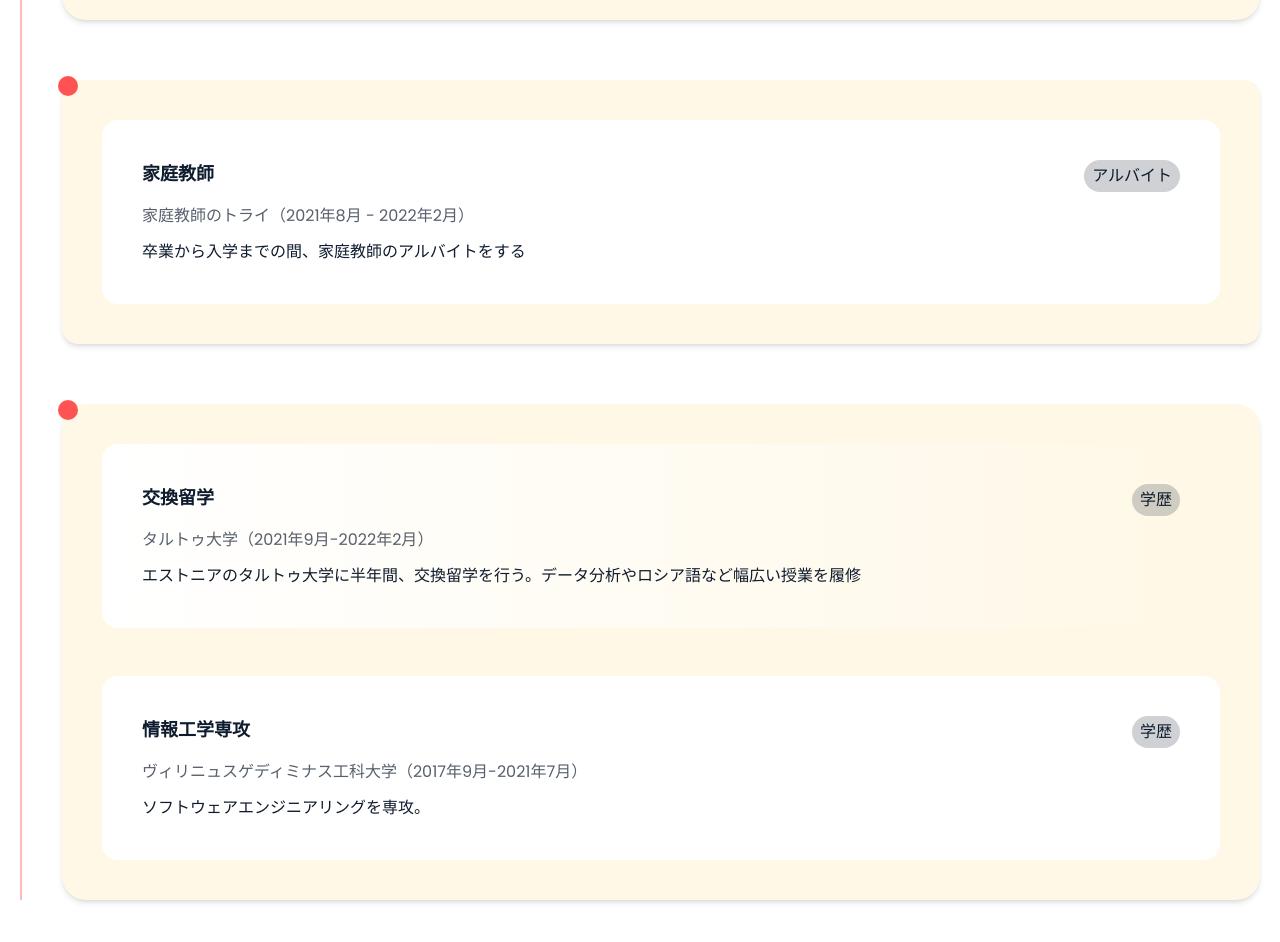
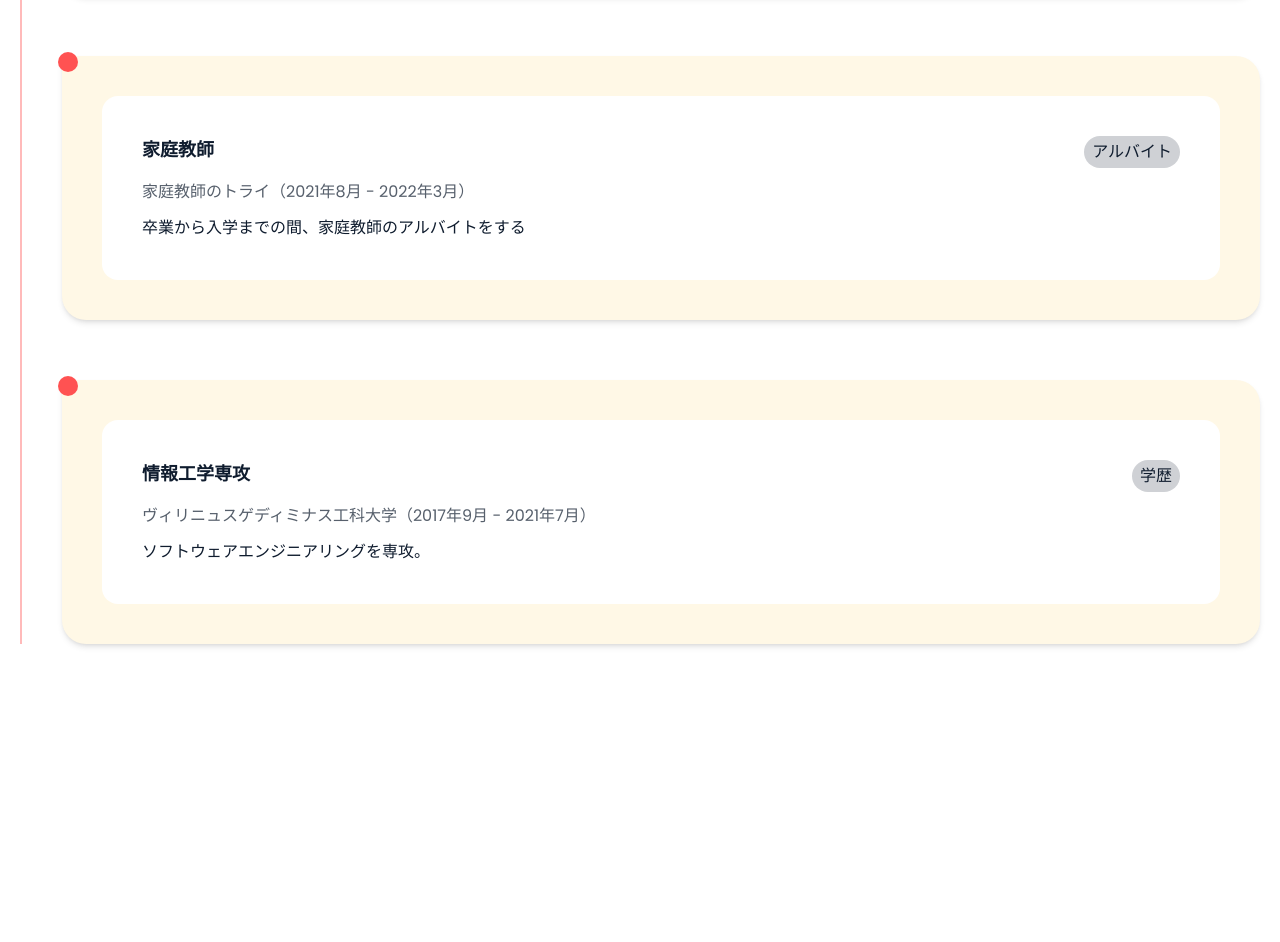
Before and after one commit to tontonbutadon/portfolio, a Next.js app: page / in a window 1280 px wide. Shown: the part 3600-4542 px from the top of the page. After the commit the page ends 4324 px from the top, so only its background shows below. Built offline with nearby package versions, Linux system fonts and the light colour scheme.

Commit message:
finish making History Section components

```diff
--- a/src/components/blocks/HistoryCard.tsx
+++ b/src/components/blocks/HistoryCard.tsx
@@ -6,22 +6,34 @@
 }
 
 export const HistoryCard: React.FC<HistoryCardProps> = ({ historyCard }) => {
+  const formatDate = (dateString: string): string => {
+    const date = new Date(dateString);
+    const year = date.getFullYear();
+    const month = date.getMonth() + 1; // 0から始まるので+1
+    return `${year}年${month}月`;
+  };
   return (
-    <li className="relative shadow-md bg-[var(--color-background)] rounded-3xl p-6 md:p-10 [&:not(:last-child)]:mb-10 md:[&:not(:last-child)]:mb-15">
+    <li className="relative shadow-md bg-[var(--color-background)] rounded-b-3xl rounded-tr-3xl p-6 md:p-10 [&:not(:last-child)]:mb-10 md:[&:not(:last-child)]:mb-15">
       <div className="bg-white rounded-2xl p-6 md:p-10">
         <span className="absolute -top-1 -left-1 bg-[var(--color-flamingo)] w-5 h-5 rounded-full"></span>
         <div className="flex justify-between mb-2 md:mb-3">
           <span className="block font-semibold text-lg">{historyCard.title}</span>
-          <span className="block py-1 px-2 rounded-4xl bg-[var(--color-flamingo)]/20 text-[var(--color-flamingo)]">
+          <span
+            className={`block py-1 px-2 rounded-4xl ${historyCard.status === '現在' ? 'text-[var(--color-flamingo)] bg-[var(--color-flamingo)]/20' : 'text-[var(--color-dark)] bg-[var(--color-dark)]/20'}`}
+          >
             {historyCard.status}
           </span>
         </div>
-        <span className="block text-[var(--color-dark)]/70 text-base mb-2 md:mb-3">
+        <span className="block text-base mb-2 md:mb-3 text-[var(--color-dark)]/70">
           {historyCard.company}
           <span className="block md:inline">
-            （<time dateTime={`${historyCard.period.start}`}>{historyCard.period.start}</time> -{' '}
+            （
+            <time dateTime={`${historyCard.period.start}`}>
+              {formatDate(historyCard.period.start)}
+            </time>{' '}
+            -{' '}
             <time dateTime={`${historyCard.period.end}` ? historyCard.period.end : '現在'}>
-              {historyCard.period.end ? historyCard.period.end : '現在'}
+              {historyCard.period.end ? formatDate(historyCard.period.end) : '現在'}
             </time>
             ）
           </span>
--- a/src/components/sections/HistorySection.tsx
+++ b/src/components/sections/HistorySection.tsx
@@ -1,4 +1,6 @@
 import React from 'react';
+import { HistoryCard } from '../blocks/HistoryCard';
+import { historyData } from '@/types/historyCard';
 
 export const HistorySection: React.FC = ({}) => {
   return (
@@ -11,85 +13,9 @@
       </p>
       <div className="">
         <ul className="border-l-2 h-full pl-10 border-[var(--color-flamingo)]/40">
-          <li className="relative bg-[var(--color-background)] rounded-3xl p-6 md:p-10 mb-10 md:mb-15  shadow-md">
-            <div className="bg-white rounded-2xl p-6 md:p-10">
-              <span className="absolute -top-1 -left-1 bg-[var(--color-flamingo)] w-5 h-5 rounded-full"></span>
-              <div className="flex justify-between mb-2 md:mb-3">
-                <span className="block font-semibold text-lg">WEBエンジニア</span>
-                <span className="block py-1 px-2 rounded-4xl bg-[var(--color-flamingo)]/20 text-[var(--color-flamingo)]">
-                  現在
-                </span>
-              </div>
-              <span className="block text-[var(--color-dark)]/70 text-base mb-2 md:mb-3">
-                株式会社ZENB JAPAN
-                <span className="block md:inline">
-                  （<time dateTime="2022-03-30">2022年3月</time> - <time>現在</time>）
-                </span>
-              </span>
-              <p>
-                新卒で入社。<br></br>
-                社内唯一のエンジニアとして、Shopifyで構築されたECサイト開発・運用を中心に、フロントエンドからバックエンドまで担当。データドリブンなUI・UXの改善にも取り組む。
-              </p>
-            </div>
-          </li>
-          <li className="relative bg-[var(--color-background)] rounded-2xl p-6 md:p-10 mb-10 md:mb-15 shadow-md">
-            <div className="bg-white rounded-2xl p-6 md:p-10">
-              <span className="absolute -top-1 -left-1 bg-[var(--color-flamingo)] w-5 h-5 rounded-full"></span>
-              <div className="flex justify-between mb-2 md:mb-3">
-                <span className="block font-semibold text-lg">家庭教師</span>
-                <span className="block py-1 px-2 rounded-4xl bg-[var(--color-dark)]/20">
-                  アルバイト
-                </span>
-              </div>
-              <span className="block text-[var(--color-dark)]/70 text-base mb-2 md:mb-3">
-                家庭教師のトライ
-                <span className="block md:inline">
-                  （<time dateTime="2021-08-01">2021年8月</time> -{' '}
-                  <time dateTime="2022-02-29">2022年2月</time>）
-                </span>
-              </span>
-              <p>卒業から入学までの間、家庭教師のアルバイトをする</p>
-            </div>
-          </li>
-          <li className="relative bg-[var(--color-background)] rounded-3xl p-6 md:p-10 shadow-md">
-            <span className="absolute -top-1 -left-1 bg-[var(--color-flamingo)] w-5 h-5 rounded-full"></span>
-            <ul>
-              <li className="bg-gradient-to-r from-white to-[var(--color-background)] rounded-2xl p-6 md:p-10 mb-8 md:mb-12">
-                <div className="flex justify-between mb-2 md:mb-3">
-                  <span className="block font-semibold text-lg">交換留学</span>
-                  <span className="block py-1 px-2 rounded-4xl bg-[var(--color-dark)]/20">
-                    学歴
-                  </span>
-                </div>
-                <span className="block text-[var(--color-dark)]/70 text-base mb-2 md:mb-3">
-                  タルトゥ大学
-                  <span className="block md:inline">
-                    （<time dateTime="2021-09-01">2021年9月</time>-
-                    <time dateTime="2022-02-28">2022年2月</time>）
-                  </span>
-                </span>
-                <p>
-                  エストニアのタルトゥ大学に半年間、交換留学を行う。データ分析やロシア語など幅広い授業を履修
-                </p>
-              </li>
-              <li className="bg-white rounded-2xl p-6 md:p-10">
-                <div className="flex justify-between mb-2 md:mb-3">
-                  <span className="block font-semibold text-lg">情報工学専攻</span>
-                  <span className="block py-1 px-2 rounded-4xl bg-[var(--color-dark)]/20">
-                    学歴
-                  </span>
-                </div>
-                <span className="block text-[var(--color-dark)]/70 text-base mb-2 md:mb-3">
-                  ヴィリニュスゲディミナス工科大学
-                  <span className="block md:inline">
-                    （<time dateTime="2017-09-01">2017年9月</time>-
-                    <time dateTime="2021-07-14">2021年7月</time>）
-                  </span>
-                </span>
-                <p>ソフトウェアエンジニアリングを専攻。</p>
-              </li>
-            </ul>
-          </li>
+          {historyData.map((history) => {
+            return <HistoryCard historyCard={history} key={history.id}></HistoryCard>;
+          })}
         </ul>
       </div>
     </section>
--- a/src/types/historyCard.ts
+++ b/src/types/historyCard.ts
@@ -3,7 +3,7 @@
   title: string;
   company: string;
   period: { start: string; end?: string };
-  status: string; // "現在" | "学歴" | "アルバイト" || "職歴"
+  status: string; // "現在" | "学歴" | "アルバイト" | "職歴"
   description: string;
   isNested?: boolean; // 交換留学用
   children?: HistoryItem[]; // ネストした学歴カード用
```
